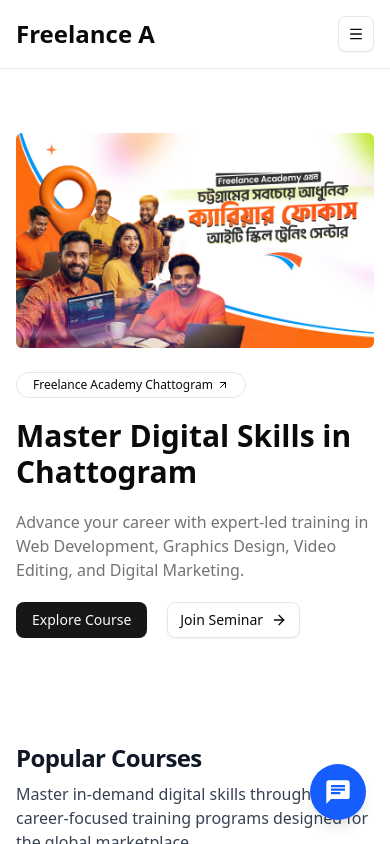
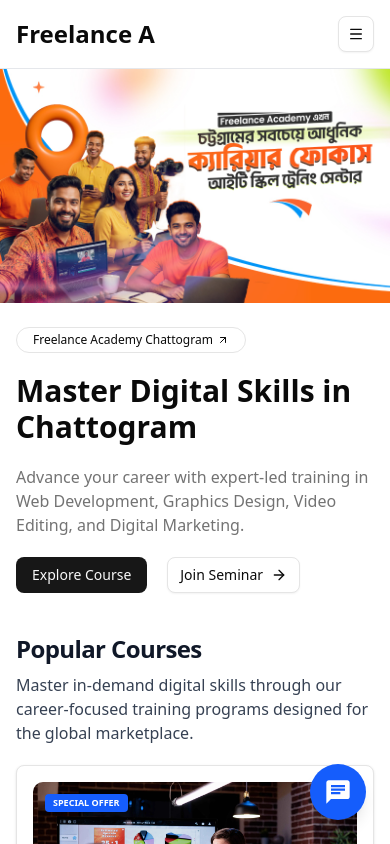
Before and after one commit to mohammadridwandev/freelance-academy, a Next.js app: page / in a window 390 px wide. Shown: the top 844 px of the page. Built offline with nearby package versions, Linux system fonts and the light colour scheme.

Commit message:
fix hero section image

```diff
--- a/src/components/HeroSection.tsx
+++ b/src/components/HeroSection.tsx
@@ -7,7 +7,8 @@ import Image from "next/image";
 const HeroSection = ({ className }: { className?: string }) => {
   const badge = "Freelance Academy Chattogram";
   const heading = "Master Digital Skills in Chattogram";
-  const description = "Advance your career with expert-led training in Web Development, Graphics Design, Video Editing, and Digital Marketing.";
+  const description =
+    "Advance your career with expert-led training in Web Development, Graphics Design, Video Editing, and Digital Marketing.";
 
   const buttons = {
     primary: {
@@ -18,24 +19,22 @@ const HeroSection = ({ className }: { className?: string }) => {
       text: "Join Seminar",
       url: "#",
     },
-
   };
 
-
   return (
-    <section className={cn("py-16", className)}>
-      <div className="container m-auto px-4">
-
+    <section className={cn("lg:py-16", className)}>
+      <div className="container m-auto ">
         <div className="grid items-center gap-6 lg:grid-cols-2 lg:gap-12">
-
           {/* content  */}
-          <div className="lg:order-first order-last  gap-5 flex flex-col items-center  lg:items-start lg:text-left">
+          <div className="lg:order-first order-last px-4 gap-5 flex flex-col items-center  lg:items-start lg:text-left">
 
             <div className="flex items-start w-full">
+
               <Badge variant="outline" className="p-1 px-4">
                 {badge}
                 <ArrowUpRight className=" size-4" />
               </Badge>
+
             </div>
 
             <h1 className="text-3xl font-bold text-pretty lg:text-6xl">
@@ -47,7 +46,6 @@ const HeroSection = ({ className }: { className?: string }) => {
             </p>
 
             <div className="w-full flex items-center gap-5">
-
               <Button asChild className=" sm:w-auto">
                 <a href={buttons.primary.url}>{buttons.primary.text}</a>
               </Button>
@@ -58,8 +56,8 @@ const HeroSection = ({ className }: { className?: string }) => {
                   <ArrowRight className="size-4" />
                 </a>
               </Button>
+            </div>
 
-            </div>
 
           </div>
 
@@ -71,12 +69,11 @@ const HeroSection = ({ className }: { className?: string }) => {
               alt="hero image"
               src="/hero image.jpeg"
               priority
-            className="rounded-sm object-cover"
+              className="lg:rounded-sm object-cover"
             />
           </div>
 
         </div>
-
       </div>
     </section>
   );
```
Lines whose indentation alone changed are shown as unchanged.
